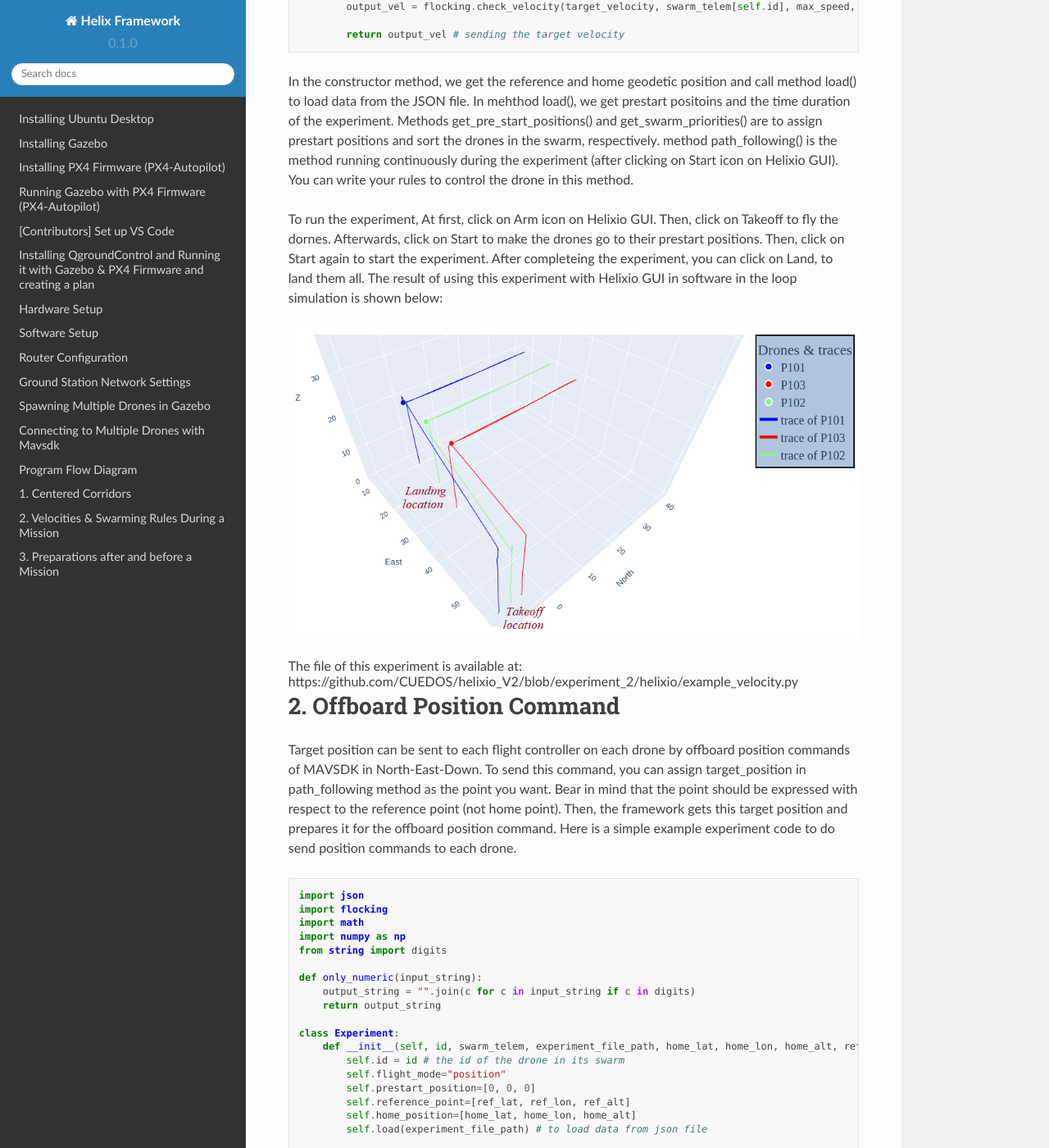
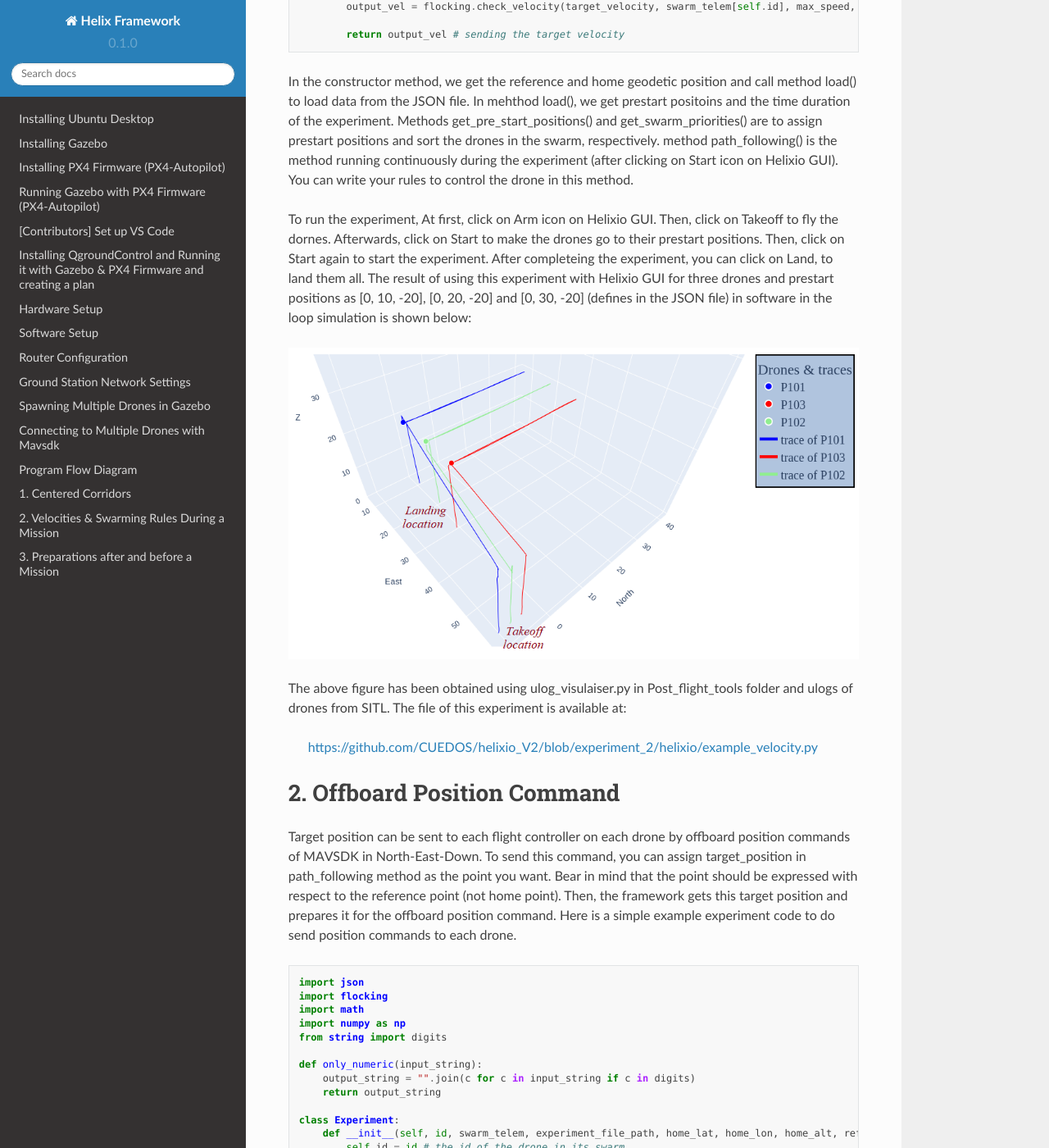
Before and after one commit to CUEDOS/helix_docs, a Sphinx documentation site: the page built from docs/source/simple_examples.rst, in a window 1280 px wide and 1400 px high, scrolled down 1322 px. Shown: the whole window at 82% size. Built offline with Sphinx 7.4.7 and the Read the Docs theme 2.0.0, drawn with Linux system fonts in a browser that asks for light colours; some of the changed text lies outside the part shown.

Commit message:
Update simple_examples.rst

```diff
--- a/docs/source/simple_examples.rst
+++ b/docs/source/simple_examples.rst
@@ -69,14 +69,16 @@ Target velocity can be sent to each flight controller on each drone by the offbo
 In the constructor method, we get the reference and home geodetic position and call method load() to load data from the JSON file. In mehthod load(), we get prestart positoins and the time duration of the experiment. Methods get_pre_start_positions() and get_swarm_priorities() are to assign prestart positions and sort the drones in the swarm, respectively. method path_following() is the method running continuously during the experiment (after clicking on Start icon on Helixio GUI). You can write your rules to control the drone in this method.
 
 To run the experiment, At first, click on Arm icon on Helixio GUI. Then, click on Takeoff to fly the dornes. Afterwards, click on Start to make the drones go to their prestart positions. Then, click on Start again to start the experiment. After completeing the experiment, you can click on Land, to land them all.
-The result of using this experiment with Helixio GUI in software in the loop simulation is shown below:
+The result of using this experiment with Helixio GUI for three drones and prestart positions as [0, 10, -20], [0, 20, -20] and [0, 30, -20] (defines in the JSON file) in software in the loop simulation is shown below:
 
 .. raw:: html
 
    <p align="center"><img src="https://github.com/CUEDOS/helix_docs/blob/main/img/examp_velocity.png"></p>
 
- The file of this experiment is available at:
+The above figure has been obtained using ulog_visulaiser.py in Post_flight_tools folder and ulogs of drones from SITL. The file of this experiment is available at:
+
  https://github.com/CUEDOS/helixio_V2/blob/experiment_2/helixio/example_velocity.py
+
 2. Offboard Position Command
 =====================
 Target position can be sent to each flight controller on each drone by offboard position commands of MAVSDK in North-East-Down. To send this command, you can assign target_position in path_following method as the point you want. Bear in mind that the point should be expressed with respect to the reference point (not home point). Then, the framework gets this target position and prepares it for the offboard position command.  Here is a simple example experiment code to do send position commands to each drone.
@@ -141,12 +143,12 @@ Target position can be sent to each flight controller on each drone by offboard
             output_pos = flocking.check_position(target_position, swarm_telem[self.id], max_speed, 0, time_step, self.reference_point, self.home_position) # getting the target velocity in its right format
             return output_pos # sending the target velocity
 
-The result of using this experiment with Helixio GUI in software in the loop simulation is shown below:
+The result of using this experiment with Helixio GUI in SITL simulation is shown below:
 
 .. raw:: html
 
    <p align="center"><img src="https://github.com/CUEDOS/helix_docs/blob/main/img/examp_position.png"></p>
 
-The file of this experiment is available at:
+The above figure has been obtained using ulog_visulaiser.py in Post_flight_tools folder and ulogs of drones from SITL. The file of this experiment is available at:
 
 https://github.com/CUEDOS/helixio_V2/blob/experiment_2/helixio/example_position.py
```
